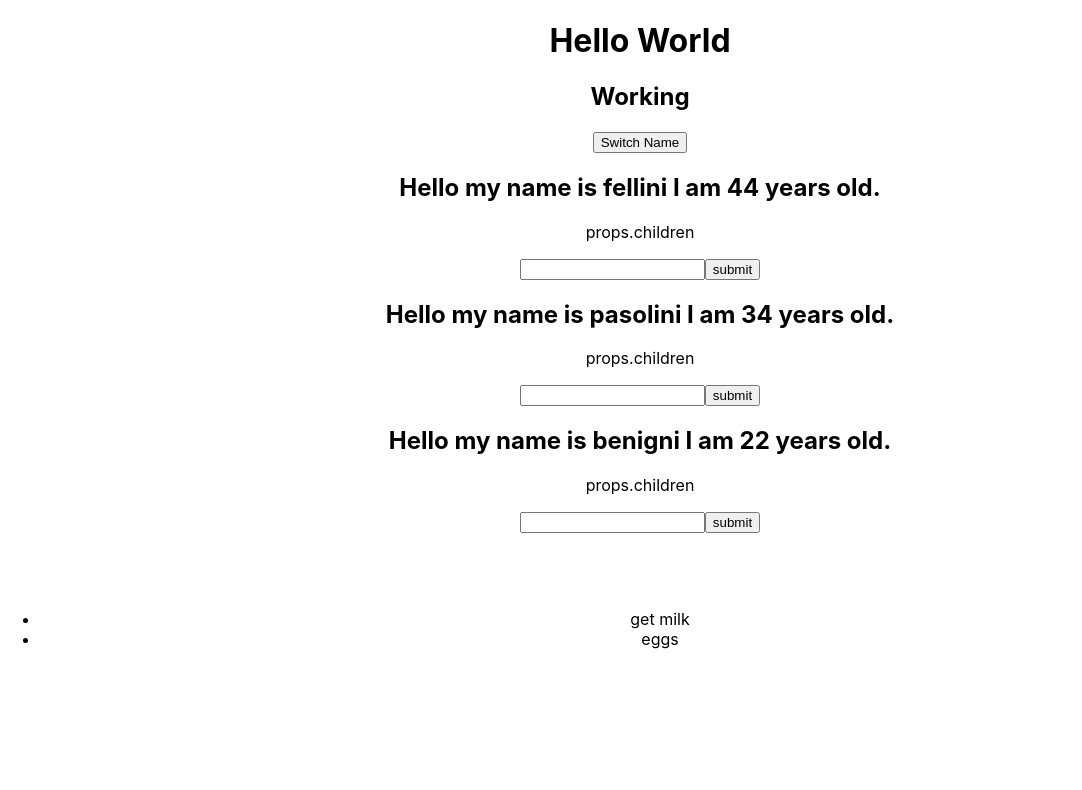
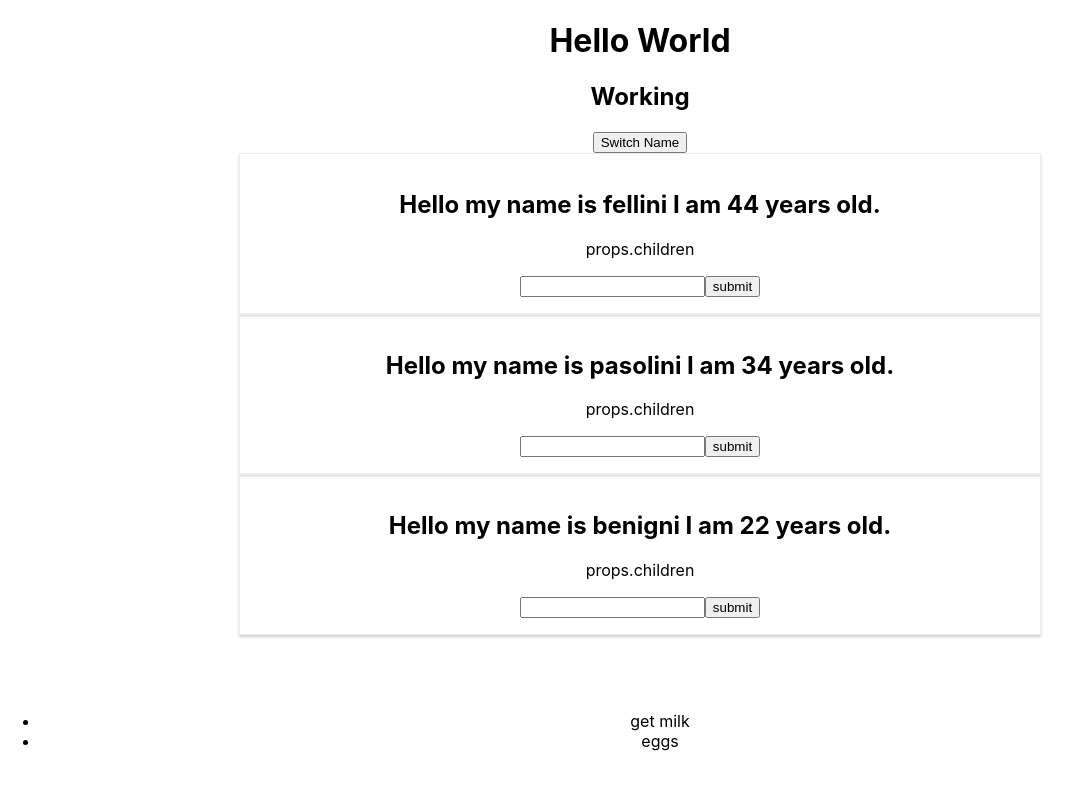
Before and after one commit to akexinad/advanced-react-ts, a React (Create React App) app in the folder start/: page / in a window 1280 px wide. Shown: the top 790 px of the page, without its empty margins (0-1082 px from the left). Built offline with nearby package versions, Linux system fonts and the light colour scheme.

Commit message:
Adding Styling with Stylesheets

```diff
--- a/start/src/components/App/App.tsx
+++ b/start/src/components/App/App.tsx
@@ -42,7 +42,7 @@ const App: FC = () => {
     };
 
     const addTodoHandler = (text: TodoItem["text"]) => {
-        const id = Math.floor(Math.random() * 1000).toString();
+        const id = "00" + (todoList.length + 1);
 
         const newItem = {
             id,
--- /dev/null
+++ b/start/src/components/Person/Person.css
@@ -0,0 +1,8 @@
+.Person {
+    width: 60%;
+    margin: auto;
+    border: 1px solid #eee;
+    box-shadow: 0 2px 3px #ccc;
+    padding: 16px;
+    text-align: center;
+}
--- a/start/src/components/Person/Person.tsx
+++ b/start/src/components/Person/Person.tsx
@@ -1,5 +1,7 @@
-import React, { FC, Fragment, useState } from "react";
+import React, { FC, useState } from "react";
 import { TodoItem } from "../App/App";
+
+import "./Person.css";
 
 interface PersonProps {
     user: {
@@ -14,8 +16,6 @@ const Person: FC<PersonProps> = ({ user, click, todo, children }) => {
     const [newTodo, setNewTodo] = useState<string>("");
 
     const todoHandler = (e: React.ChangeEvent<HTMLInputElement>) => {
-        e.preventDefault();
-
         const text = e.target.value;
 
         setNewTodo(text);
@@ -32,7 +32,7 @@ const Person: FC<PersonProps> = ({ user, click, todo, children }) => {
     };
 
     return (
-        <Fragment>
+        <div className="Person">
             <h2 onClick={click}>
                 Hello my name is {user.name} I am {user.age} years old.
             </h2>
@@ -48,7 +48,7 @@ const Person: FC<PersonProps> = ({ user, click, todo, children }) => {
                     value="submit"
                 />
             </form>
-        </Fragment>
+        </div>
     );
 };
 
```
